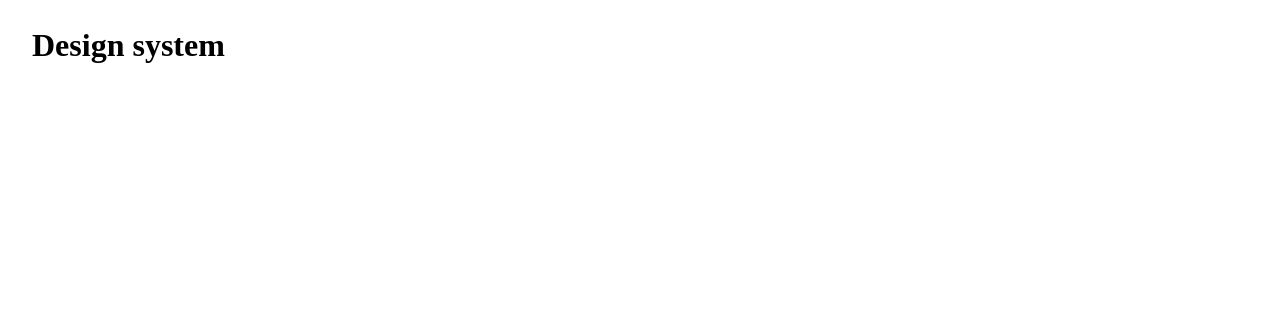
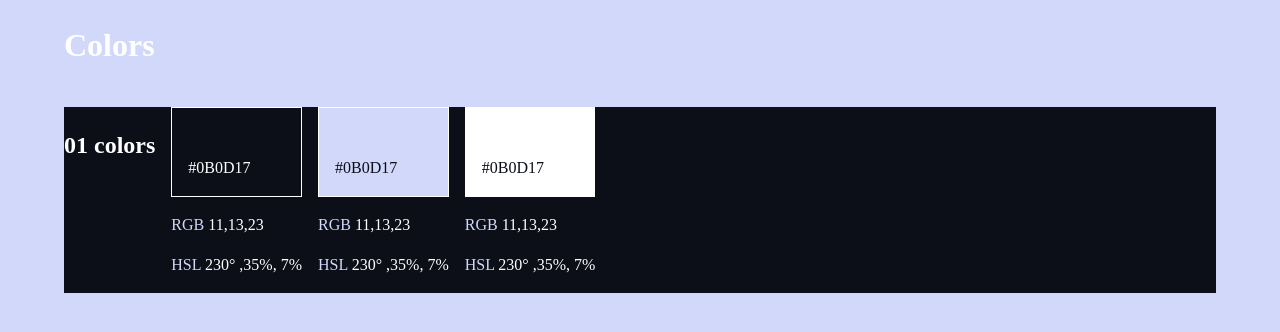
Before and after one commit to SG75/space-travel-site, a plain HTML site: page design-system.html in a window 1280 px wide. Drawn offline with Linux system fonts and the light colour scheme.

Commit message:
utility class part2 and colors

```diff
--- a/design-system.html
+++ b/design-system.html
@@ -6,10 +6,29 @@
     <title>Design system</title>
     <link rel="stylesheet" href="styles.css">
 </head>
-<body>
-   <div class="container">
-    <h1>Design system</h1>
-    <section id="colors">
+<body class="bg-accent text-white container">
+   <div class="container grid">
+    <h1>Colors</h1>
+    <section id="colors" class="bg-dark flex">
+        <h2><span>01</span> colors</h2>
+        <div>
+            <div class="bg-dark text-white" style="padding: 3rem 1rem 1rem 1rem; border: 1px solid white; ">
+            #0B0D17</div>
+            <p><span class="text-accent">RGB</span> 11,13,23</p>
+            <p><span class="text-accent">HSL</span> 230° ,35%, 7%</p>
+        </div>
+        <div>
+            <div class="bg-accent text-dark" style="padding: 3rem 1rem 1rem 1rem; border: 1px solid white; ">
+            #0B0D17</div>
+            <p><span class="text-accent">RGB</span> 11,13,23</p>
+            <p><span class="text-accent">HSL</span> 230° ,35%, 7%</p>
+        </div>
+        <div>
+            <div class="bg-white text-dark" style="padding: 3rem 1rem 1rem 1rem; border: 1px solid white; ">
+            #0B0D17</div>
+            <p><span class="text-accent">RGB</span> 11,13,23</p>
+            <p><span class="text-accent">HSL</span> 230° ,35%, 7%</p>
+        </div>
 
     </section>
    </div>
```
Also changed, not shown: styles.css (line endings or trailing spaces).
